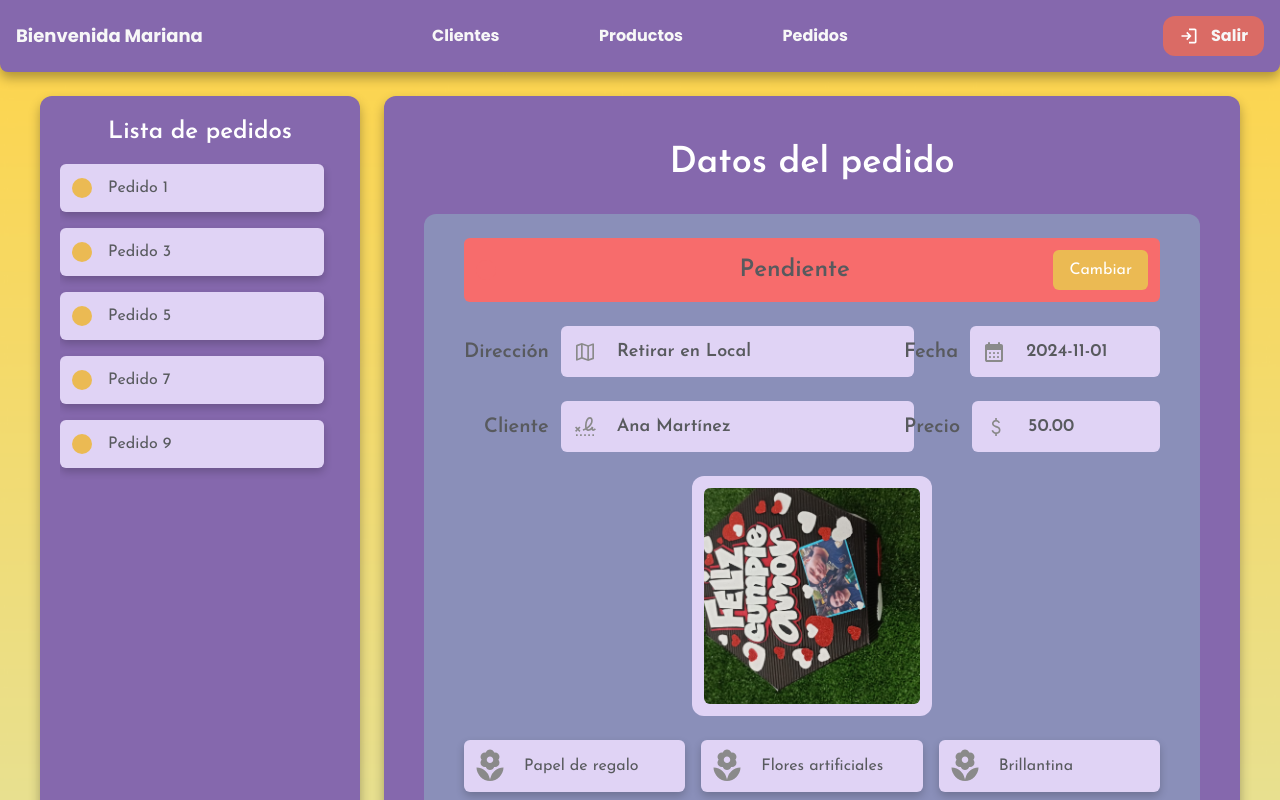
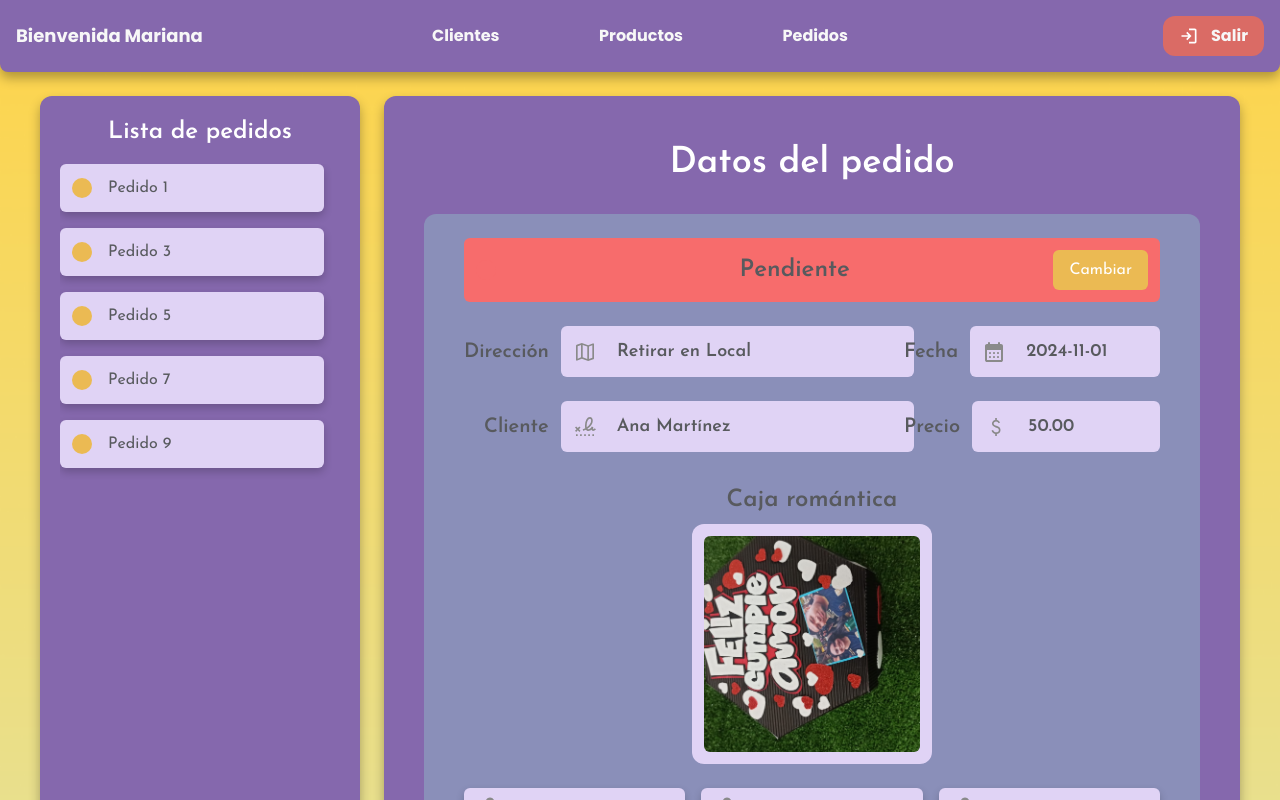
Before and after one commit to Mino-Mateo/Tesis, a Vue app in the folder Frontend-CuentaMe/: page /Pedidos in a window 1280 px wide. Both pictures are taken after a click on the element "Pedido 1". Shown: the top 800 px of the page. Built offline with nearby package versions, Linux system fonts and the light colour scheme.

Commit message:
Arreglos

```diff
--- a/Frontend-CuentaMe/src/views/Pedidos/Pedidos.vue
+++ b/Frontend-CuentaMe/src/views/Pedidos/Pedidos.vue
@@ -75,7 +75,9 @@
             </div>
 
             <!-- Foto de la caja -->
-            <div class="flex justify-center items-center">
+            <div class="flex flex-col justify-center items-center space-y-2">
+              <!-- Nombre de la caja -->
+              <p class="mt-2 text-center text-2xl font-semibold text-texto">{{ selectedPedido.caja }}</p>
               <div class="bg-light w-[240px] h-[240px] flex justify-center items-center rounded-card p-3">
                 <img
                   :src="selectedPedido.foto"
```
